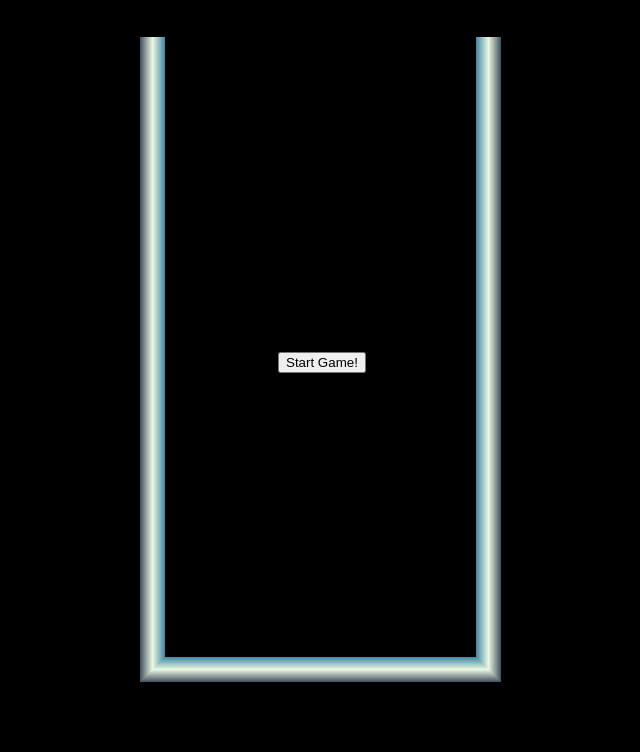
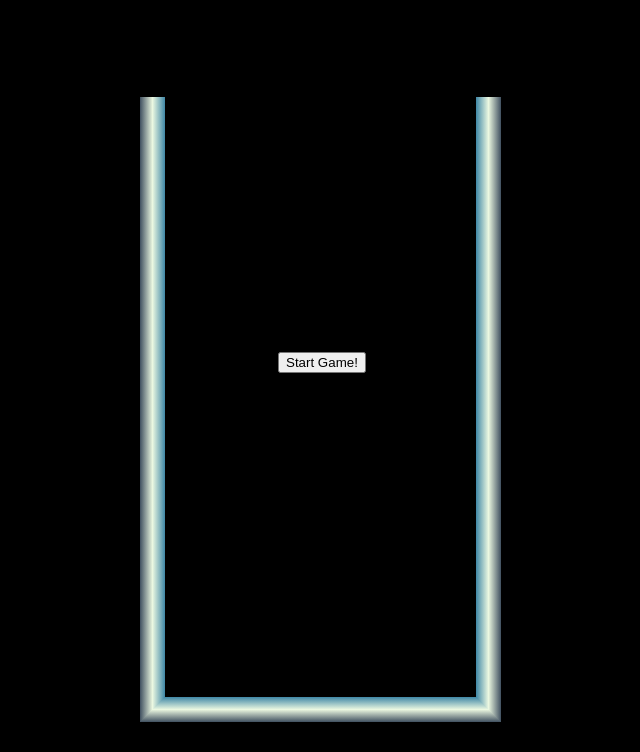
Before and after one commit to kreichjr/GA-Project1-Game_Tetris, a plain HTML site: page index.html in a window 1280 px wide. Shown: the part 48-800 px from the top of the page, without its empty margins (320-960 px from the left). Drawn offline with Linux system fonts and the light colour scheme.

Commit message:
Corrected size of main matrix for pieces that go above the 20th cell

```diff
--- a/css/style.css
+++ b/css/style.css
@@ -28,8 +28,9 @@ button {
 #left-edge {
 	position: absolute;
 	width: 25px;
-	height: 620px;
+	height: 600px;
 	left: 0;
+	top: 60px;
 	background: linear-gradient(0.75turn, #3f87a6, #ebf8e1, #405060);
 }
 
@@ -51,8 +52,9 @@ button {
 #right-edge {
 	position: absolute;
 	width: 25px;
-	height: 620px;
+	height: 600px;
 	right: 0;
+	top: 60px;
 	background: linear-gradient(0.25turn, #3f87a6, #ebf8e1, #405060);
 }
 
@@ -74,7 +76,7 @@ button {
 	position: absolute;
 	width: 361px;
 	height: 25px;
-	bottom: 0;
+	bottom: -40px;
 	background: linear-gradient(0.50turn, #3f87a6, #ebf8e1, #405060);
 	z-index: -10;
 }
--- a/js/app.js
+++ b/js/app.js
@@ -27,7 +27,7 @@ const game = {
 		document.querySelector("button").style.display = "none"
 	},
 	createStack() {
-		this.stack = new Matrix(20, 10)
+		this.stack = new Matrix(22, 10)
 		this.stack.createWellDivs()
 	},
 	initGameLoop() {
```
Also changed, not shown: js/tetrominos.js (+7 -7 lines).
